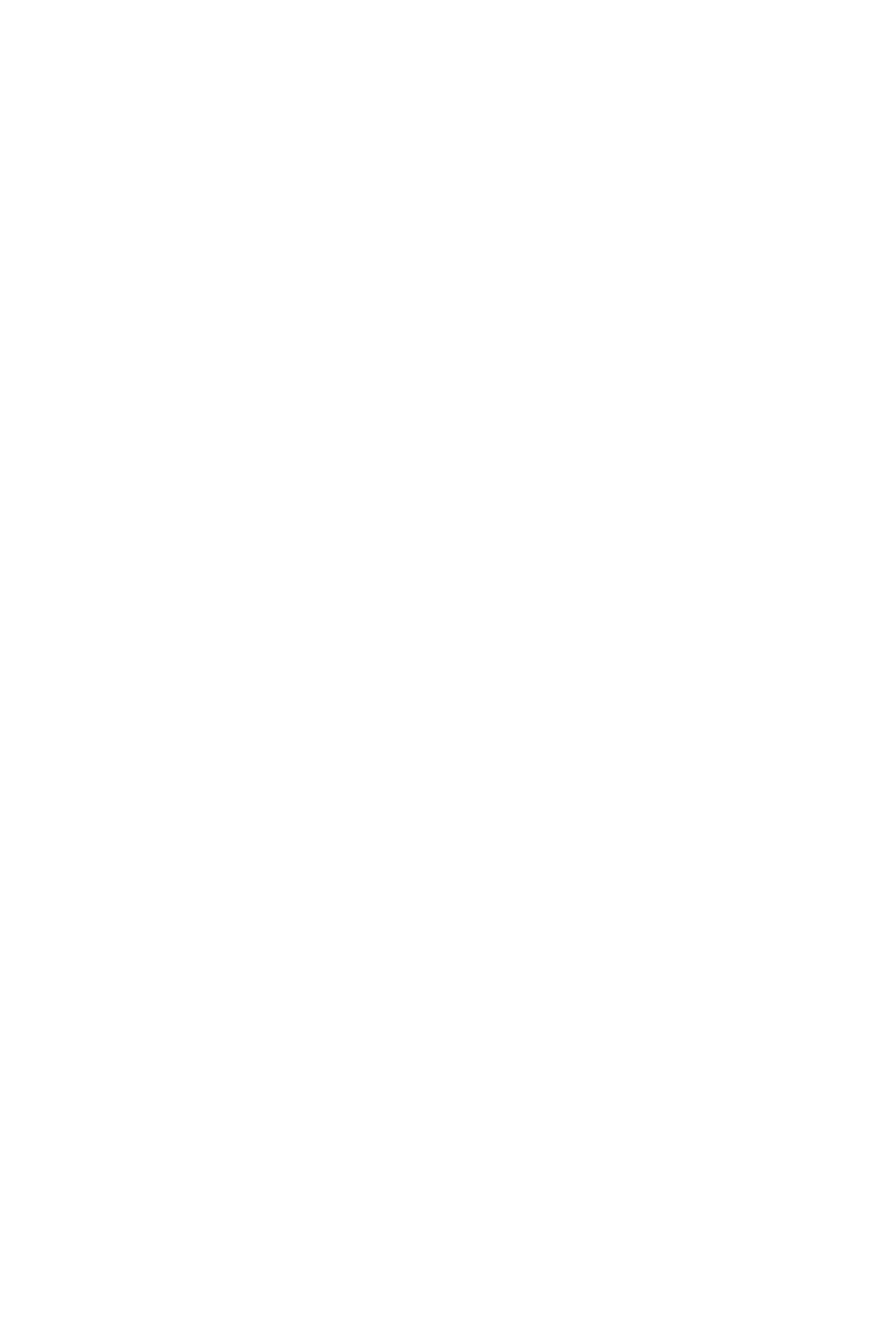
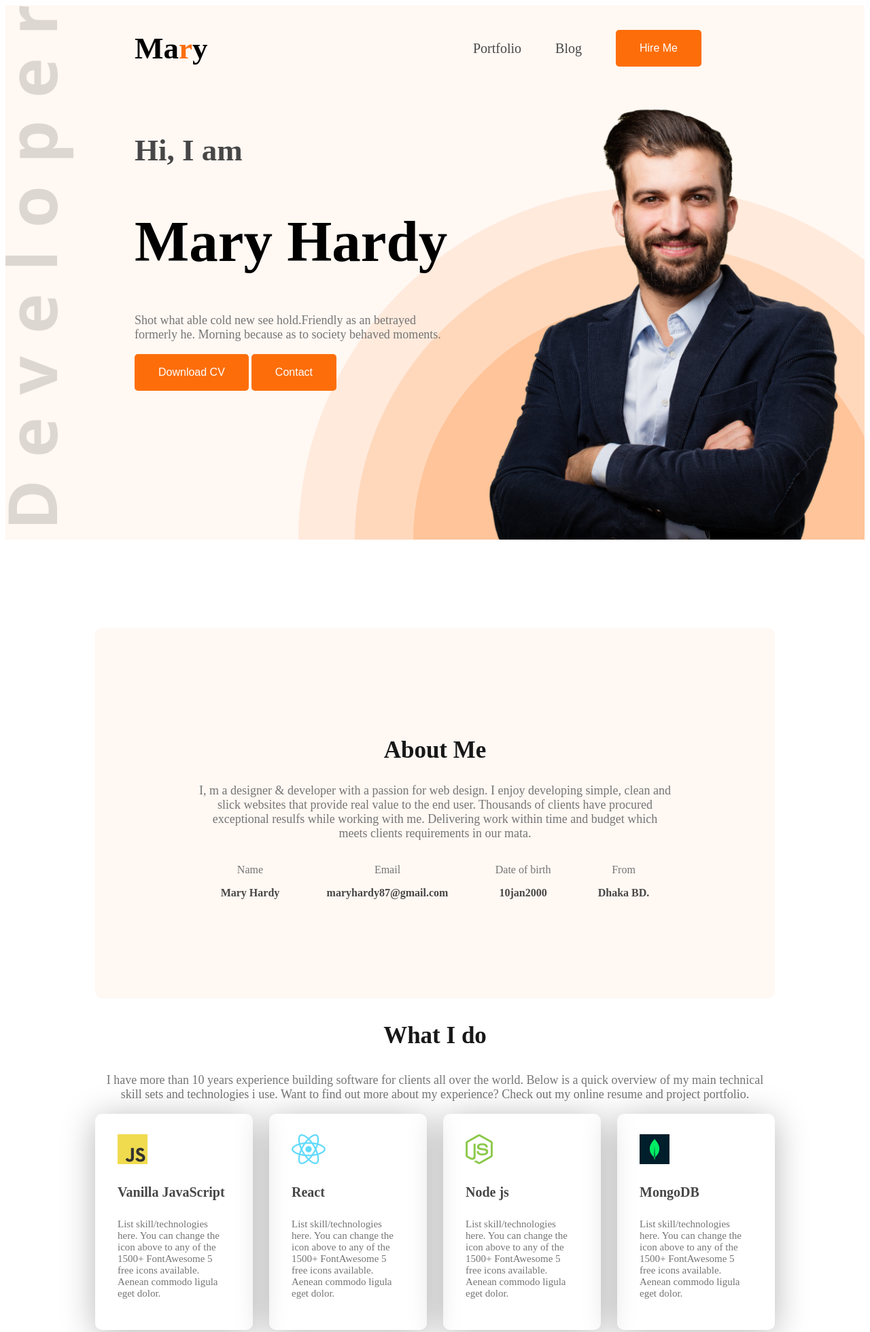
Before and after one commit to Amitdhar9357/web-dev-portfolio, a plain HTML site: page index.html in a window 1280 px wide. Shown: the top 1960 px of the page at 68% size. Before the commit the page ends 800 px from the top, so only its background shows below. Drawn offline with Linux system fonts and the light colour scheme.

Commit message:
sillk file done

```diff
--- a/index.html
+++ b/index.html
@@ -4,16 +4,87 @@
   <meta charset="UTF-8">
   <meta name="viewport" content="width=device-width, initial-scale=1.0">
   <link rel="stylesheet" href="style.css">
+  <link rel="preconnect" href="https://fonts.googleapis.com">
+  <link rel="preconnect" href="https://fonts.gstatic.com" crossorigin>
+  <link href="https://fonts.googleapis.com/css2?family=Open+Sans:ital,wght@0,300..800;1,300..800& display=swap" rel="stylesheet">
   <title>Web Developer Portfolio</title>
 </head>
-<body>
-  <header>
+<body class=".open-sans-normal ">
+  <header class="header-section secendery-bg ">
+    <nav>
+      <h1 class="nav-title">Ma<span class="text-primary">r</span>y</h1>
+      <ul>
+        <li><a class="dark2" href="">Portfolio</a></li>
+        <li><a class="dark2" href="">Blog</a></li>
+        <li><a href=""><button class="btn">Hire Me</button></a></li>
+      </ul>
+    </nav>
+    <div class="banner">
+      <div class="banner-content">
+        <h4 class="banner-greetings dark2">Hi, I  am</h4>
+        <h1 class="banner-title"> Mary Hardy</h1>
+        <p class="banner-description dark3">Shot what able cold new see hold.Friendly as an betrayed formerly he. Morning because as to society behaved moments.</p>
+        <button class="btn">Download CV</button>
+        <button class="btn">Contact</button>
+
+      </div>
+      <img class="banner-profile-pic" src="images/hardy.png" alt="">
+    </div>
+  </header>
+  <main>
+    <section class="about secendery-bg ">
+      <h2 class="section-title">About Me</h2>
+      <p class="section-description">I, m a designer & developer with a passion for web design. I enjoy developing simple, clean and slick websites that provide real value to the end user. Thousands of clients have procured exceptional resulfs while working with me. Delivering work within time and budget which meets clients requirements in our mata.</p>
+      <div class="about-items">
+        <!-- .about-item*4>p.item-title+p.item-description -->
+        <div class="about-item">
+          <p class="item-title dark3">Name</p>
+          <p class="item-description dark2">Mary Hardy</p>
+        </div>
+        <div class="about-item">
+          <p class="item-title dark3">Email</p>
+          <p class="item-description dark2">maryhardy87@gmail.com</p>
+        </div>
+        <div class="about-item">
+          <p class="item-title dark3">Date of birth</p>
+          <p class="item-description dark2">10jan2000</p>
+        </div>
+        <div class="about-item">
+          <p class="item-title dark3">From</p>
+          <p class="item-description dark2">Dhaka BD.</p>
+        </div>
+      </div>
+
+    </section>
+    <!-- What I do section start-->
+     <section class="skills">
+      <h3 class="section-title text-center">What I do</h3>
+      <p class="section-description text-center">I have more than 10 years experience building software for clients all over the world. Below is a quick overview of my main technical skill sets and technologies i use. Want to find out more about my experience? Check out my online resume and project portfolio.</p>
+      <div class="skill-container">
+        <div class="skill">
+          <img src="images/icons/js.png" alt="">
+          <h4 class="skill-title">Vanilla JavaScript</h4>
+          <p class="skill-description">List skill/technologies here. You can change the icon above to any of the 1500+ FontAwesome 5 free icons available. Aenean commodo ligula eget dolor.</p>
+        </div>
+        <div class="skill">
+          <img src="images/icons/react.png" alt="">
+          <h4 class="skill-title">React</h4>
+          <p class="skill-description">List skill/technologies here. You can change the icon above to any of the 1500+ FontAwesome 5 free icons available. Aenean commodo ligula eget dolor.</p>
+        </div>
+        <div class="skill">
+          <img src="images/icons/nodejs.png" alt="">
+          <h4 class="skill-title">Node js</h4>
+          <p class="skill-description">List skill/technologies here. You can change the icon above to any of the 1500+ FontAwesome 5 free icons available. Aenean commodo ligula eget dolor.</p>
+        </div>
+        <div class="skill">
+          <img src="images/icons/mongo.png" alt="">
+          <h4 class="skill-title">MongoDB</h4>
+          <p class="skill-description">List skill/technologies here. You can change the icon above to any of the 1500+ FontAwesome 5 free icons available. Aenean commodo ligula eget dolor.</p>
+        </div>
 
 
-  </header>
-  <main>
-
-
+      </div>
+     </section>
   </main>
   <footer>
 
--- a/style.css
+++ b/style.css
@@ -0,0 +1,148 @@
+
+
+.open-sans-normal {
+  font-family: "Open Sans", sans-serif;
+  font-optical-sizing: auto;
+  font-style: normal;
+  font-variation-settings:
+    "wdth" 100;
+}
+
+/* shared style  */
+.text-center {
+  text-align: center;
+}
+.secendery-bg {
+  background-color: #FFF8F3;
+}
+.text-primary {
+  color: #FD6E0A;
+}
+.dark2 {
+  color: #474747;
+}
+.dark3 {
+  color: #757575;
+}
+.btn{
+  background-color: #FD6E0A;
+  padding: 18px 35px;
+  border-radius: 5px;
+  color: #FFFFFF;
+  font-size: 16px;
+  border: none;
+}
+
+.section-title {
+  font-size: 35px;
+  font-weight: bold;
+  color: #181818;
+}
+.section-description {
+  font-size: 18px;
+  color: #757575;
+}
+
+
+/* header-section */
+.header-section {
+  background-image: url(images/developer.png), url(images/header_bg.png);
+  background-repeat: no-repeat;
+  background-position: top left, bottom right;
+  background-size: ;
+}
+/* nav style */
+nav {
+  display: flex;
+  align-items: center;
+  justify-content: space-between;
+  margin: 0 190px;
+}
+
+.nav-title {
+  font-weight: 800;
+  font-size: 45px;
+}
+
+nav ul {
+  display: flex;
+  align-items: center;
+}
+nav ul li {
+  list-style: none;
+  margin-right: 50px;
+}
+nav li a {
+  text-decoration: none;
+  font-size: 20px;
+}
+/* nav style end */
+
+/* banner start */
+.banner {
+  display: flex;
+  justify-content: space-between;
+  margin: 0 30px 0 190px;
+}
+.banner-content {
+  max-width: 550px;
+}
+.banner-greetings {
+  font-size: 45px;
+  font-weight: 600;
+}
+.banner-title {
+  font-size: 85px;
+  font-weight: bold;
+}
+.banner-description {
+  font-size: 18px;
+}
+.banner-profile-pic {
+  width: 570px;
+}
+/* main section */
+main {
+  max-width: 1000px;
+  margin: 0 auto;
+
+}
+
+/* about section */
+.about {
+  border-radius: 10px;
+  padding: 130px 150px;
+  text-align: center;
+  margin-top: 130px;
+}
+.about-items {
+  display: flex;
+  justify-content: space-around;
+}
+.item-description {
+
+  font-weight: 600;
+}
+
+/* what i do section start */
+.skill-container {
+  display: flex;
+  /* border: 0.5px solid red; */
+  gap: 24px;
+}
+.skill {
+  /* border: 0.5px solid red; */
+
+  padding: 30px 33px;
+  border-radius: 10px;
+  box-shadow: 0 6px 50px 0 rgba(0, 0, 0, 0.288);
+}
+.skill-title {
+  font-size: 20px;
+  color: #474747
+}
+
+.skill-description {
+  font-size: 15px;
+  color: #757575
+}
```
